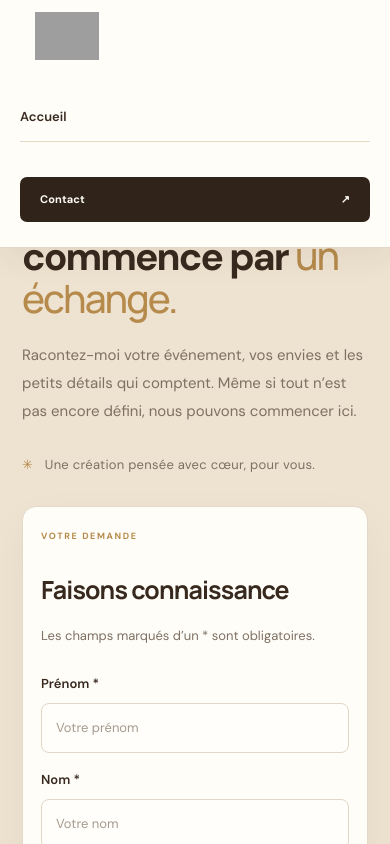
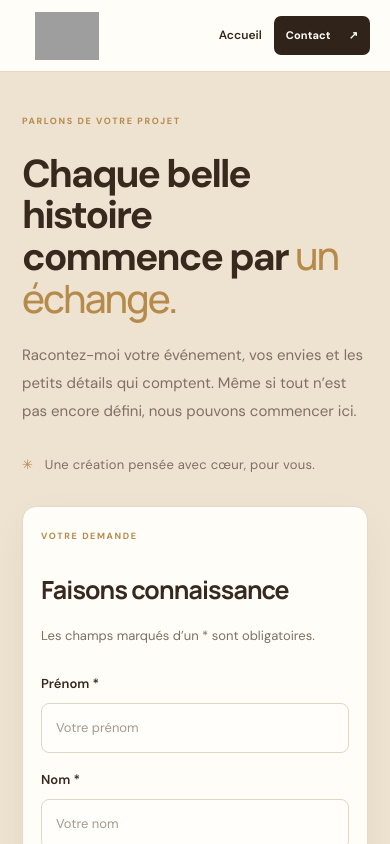
Before and after one commit to chirelhalioua/C-by-C, a Nuxt app: page /contact in a window 390 px wide. Shown: the top 844 px of the page. Built offline with nearby package versions, Linux system fonts and the light colour scheme; grey boxes are pictures that could not be loaded; a web font is replaced by a local one.

Commit message:
Fix mobile navigation layout on contact page

```diff
--- a/assets/css/main.css
+++ b/assets/css/main.css
@@ -491,3 +491,36 @@
   .project-form-grid .project-form-full { grid-column: auto; }
   .contact-page-nav { gap: 18px; }
 }
+
+
+/* Navigation dédiée à la page Contact : liens en ligne, sans menu déroulant mobile */
+.contact-page .site-header { position: relative; }
+.contact-page .contact-page-nav {
+  display: flex !important;
+  position: static;
+  inset: auto;
+  padding: 0;
+  border: 0;
+  box-shadow: none;
+  background: transparent;
+  flex-direction: row;
+  align-items: center;
+  gap: 18px;
+}
+.contact-page .contact-page-nav > a:not(.nav-cta) {
+  padding: 8px 0;
+  border: 0;
+  font-size: 13px;
+}
+.contact-page .contact-page-nav .nav-cta {
+  margin: 0;
+  justify-content: center;
+  white-space: nowrap;
+}
+.contact-page .menu-toggle { display: none !important; }
+@media(max-width:760px) {
+  .contact-page .site-header { height: 72px; padding: 10px 20px; }
+  .contact-page .contact-page-nav { gap: 12px; }
+  .contact-page .contact-page-nav > a:not(.nav-cta) { font-size: 12px; }
+  .contact-page .contact-page-nav .nav-cta { padding: 10px 12px; font-size: 11px; }
+}
```
